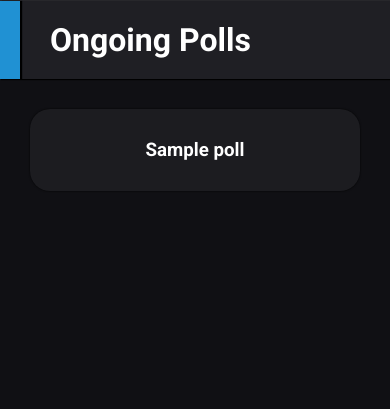
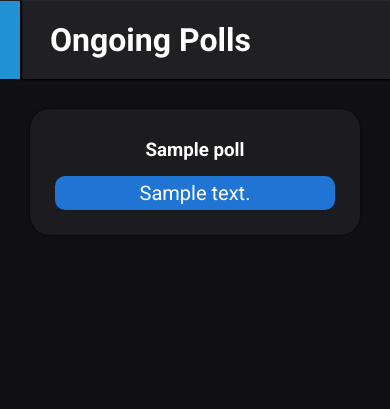
Before and after one commit to seamussmith/PollsProject, a Django app: template pollapp/templates/pages/index.html in a window 390 px wide. Shown: the part 405-814 px from the top of the page. Run offline with Django 3.2, Linux system fonts and the light colour scheme; the template is opened without the code that fills it: most values are stand-ins (such as "Sample title", 1, 10 or a date in 2020).

Commit message:
poll forms now appear on small screens by default

```diff
--- a/static/styles/poll.css
+++ b/static/styles/poll.css
@@ -37,6 +37,10 @@
     .poll {
         margin: 10px;
         width: 440px;
+    }
+    .poll .poll__form {
+        display: flex;
+        animation: none !important;
     }
     .poll-container {
         padding: 20px 20px;
```
